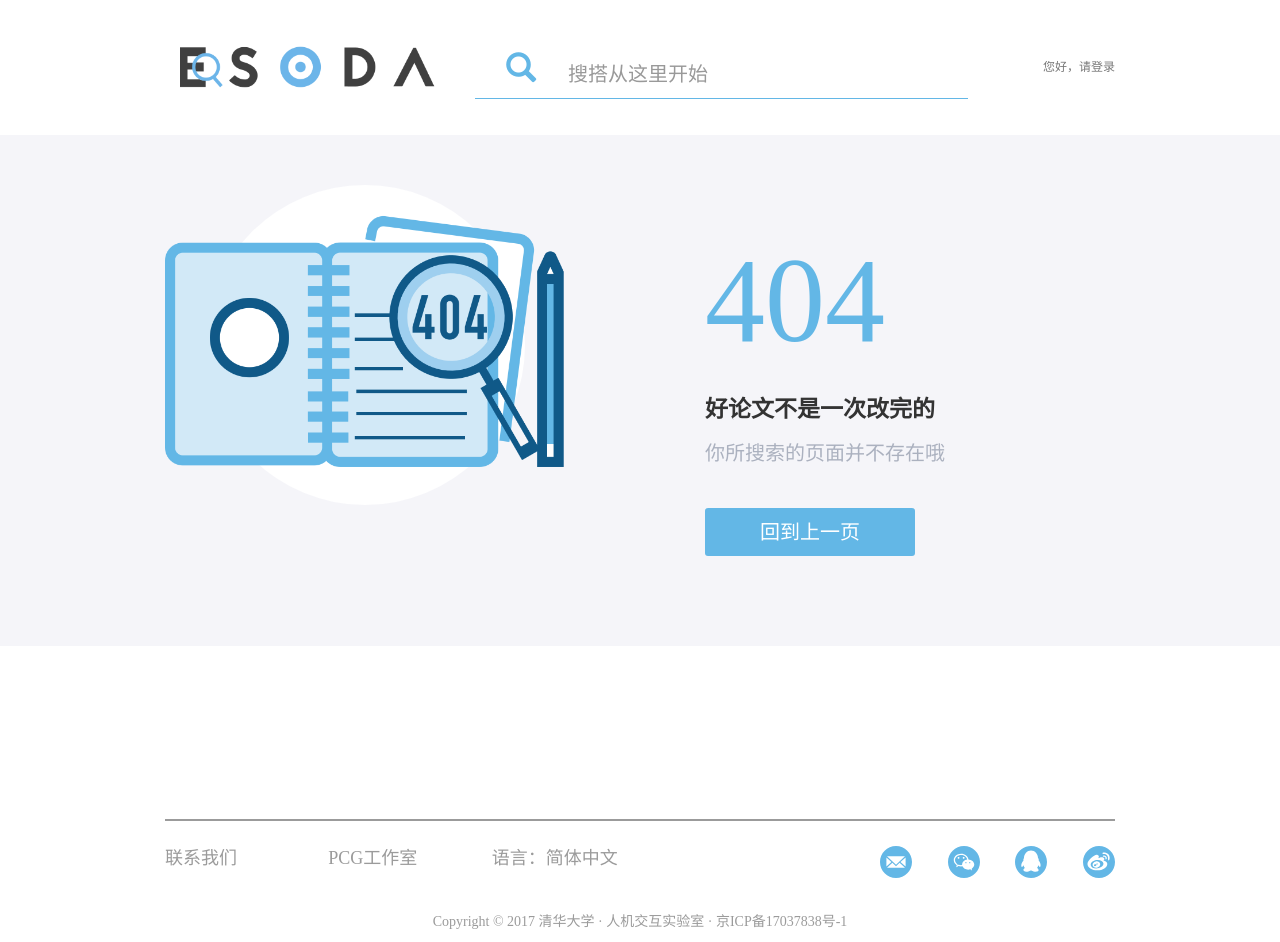
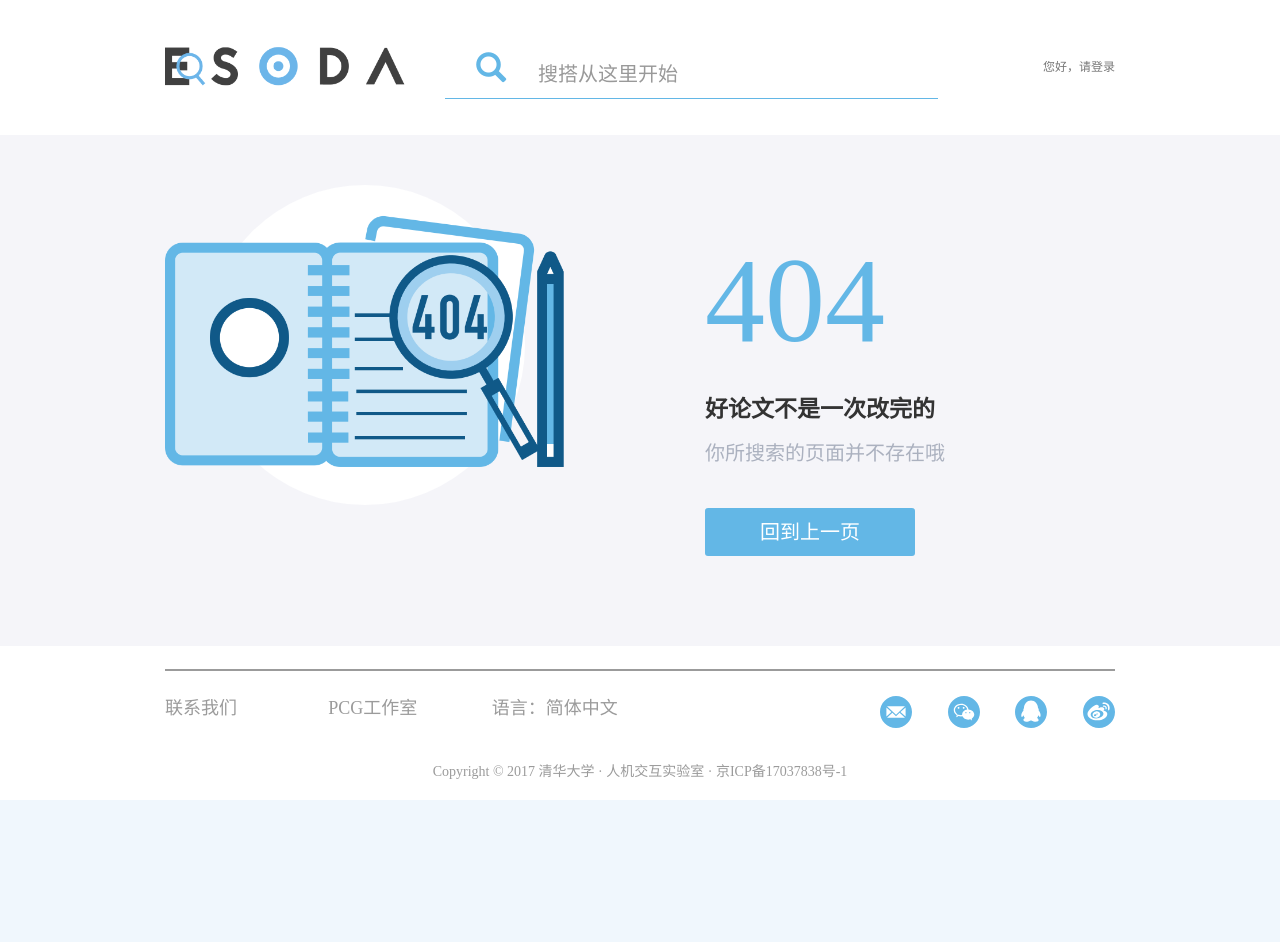
Before and after one commit to ai-writing/esoda, a Django app: page /404/ in a window 1280 px wide. After the commit the page ends 800 px from the top, so only its background shows below. Run offline with Django 3.2, Linux system fonts and the light colour scheme; parts of the project's set-up code (start-up, migrations or seed data) failed here and were passed over; some libraries are stand-ins or nearby versions.

Commit message:
Fix footer position & logo size

```diff
--- a/static/css/style.css
+++ b/static/css/style.css
@@ -7,7 +7,7 @@ html {
 body {
     font-family: PingFangSC-Regular, Microsoft Yahei, HeitiSC;
     /* Margin bottom by footer height */
-    margin-bottom: 0px;
+    margin-bottom: 150px;
 }
 
 a {
@@ -72,7 +72,7 @@ a {
     bottom: 0;
     width: 100%;
     /* Fixed height for body margin */
-    height: 0px;
+    height: 150px;
     background: white;
     color: #9b9b9b;
     font-size: 18px;
@@ -109,9 +109,8 @@ a {
     overflow: hidden;
 }
 .navbar-brand>img {
-    width: 255px;
-    margin-top: -100px;
-    margin-left: 15px;
+    width: 240px;
+    margin-top: -95px;
 }
 
 
```
